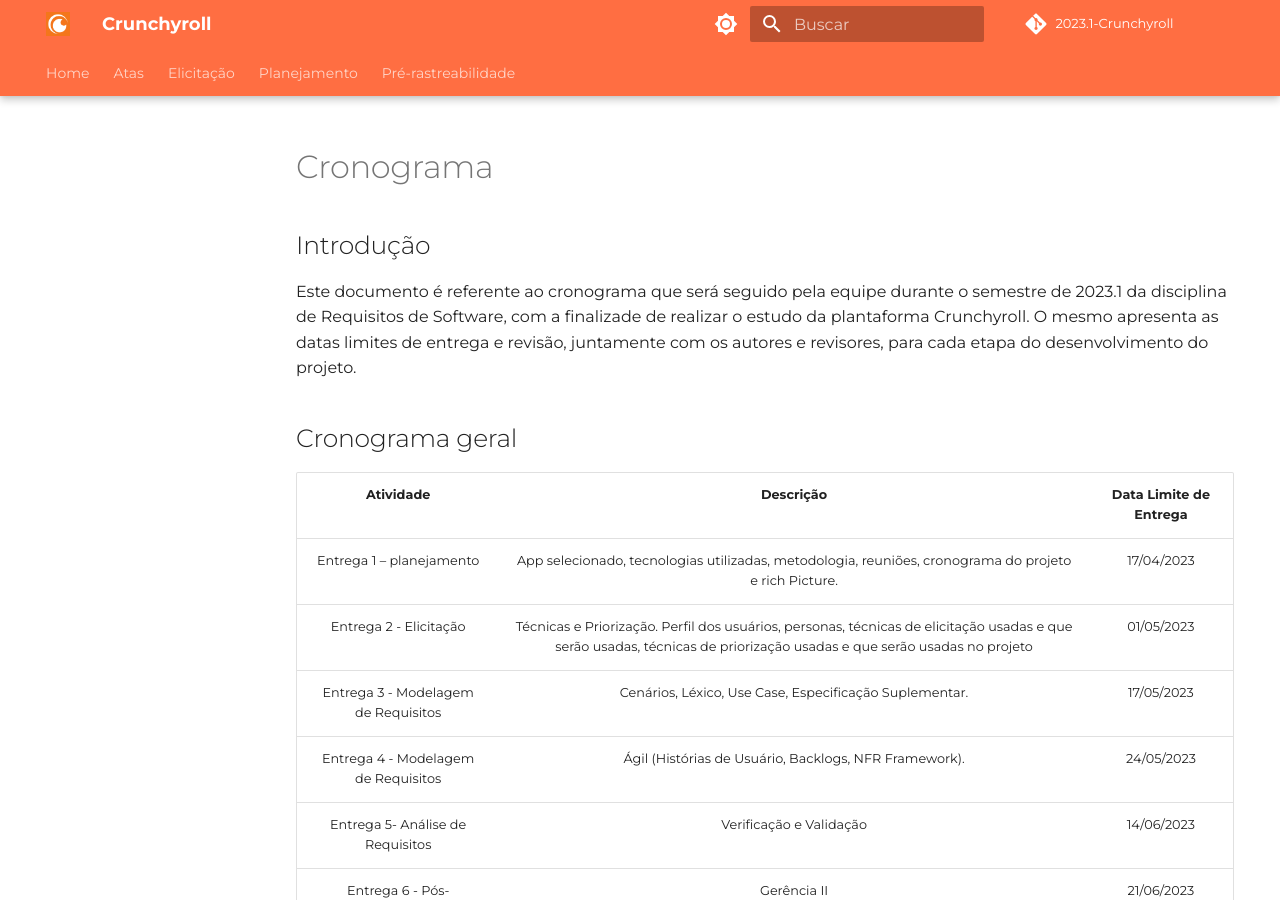
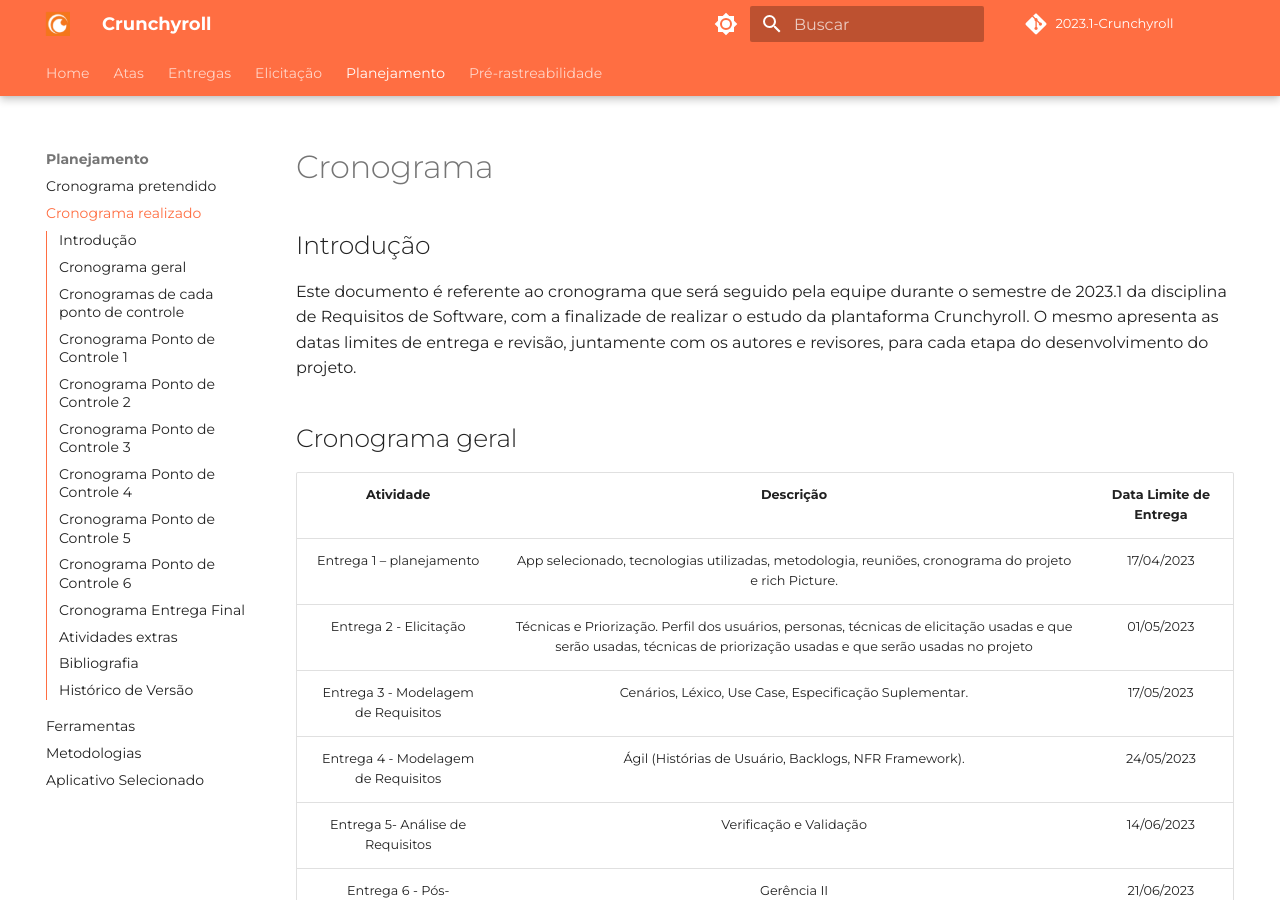
Before and after one commit to Requisitos-de-Software/2023.1-Simplenote, an MkDocs documentation site: the page built from docs/planejamento/cronograma_realizado.md, in a window 1280 px wide and 900 px high. Built offline with MkDocs 1.6.1 and Material for MkDocs 9.7.7, drawn with Linux system fonts in a browser that asks for light colours; some web fonts are replaced; comment, search, counter and statistics services are not loaded.

Commit message:
adição de páginas

```diff
--- a/mkdocs.yml
+++ b/mkdocs.yml
@@ -39,9 +39,11 @@
 nav:
   - Home: index.md
   - Atas: atas.md
+  - Entregas: entregas.md
   - Elicitação: elicitacao/personas.md
   - Planejamento:
-      - Cronograma: planejamento/cronograma.md
+      - Cronograma pretendido: planejamento/cronograma.md
+      - Cronograma realizado: planejamento/cronograma_realizado.md
       - Ferramentas: planejamento/ferramentas.md
       - Metodologias: planejamento/metodologias.md
       - Aplicativo Selecionado: planejamento/Aplicativo Selecionado.md
```
